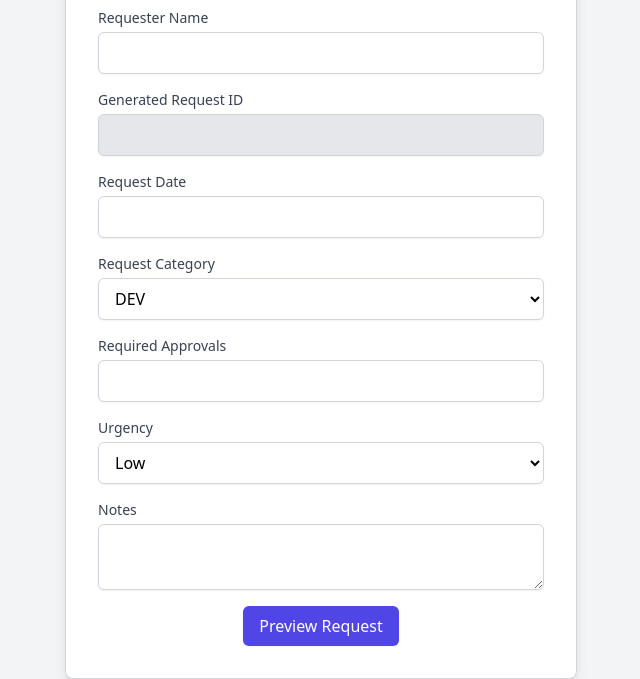
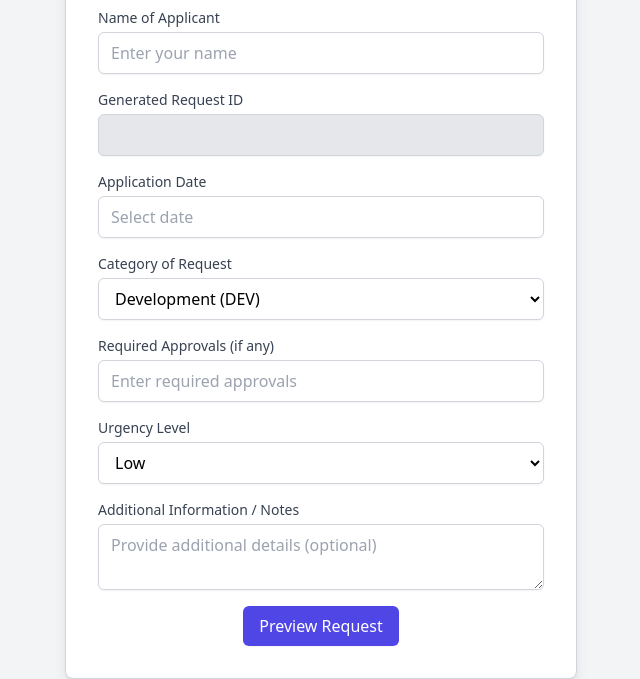
Before and after one commit to Samajas/CRFFormsiteidtrustid, a plain HTML site: page index.html in a window 1280 px wide. Shown: the part 121-800 px from the top of the page, without its empty margins (319-959 px from the left). Drawn offline with nearby package versions, Linux system fonts and the light colour scheme.

Commit message:
demo app

```diff
--- a/index.html
+++ b/index.html
@@ -11,12 +11,12 @@
 <body class="bg-gray-100">
     <div class="container mx-auto mt-10">
         <div class="max-w-lg mx-auto bg-white p-8 border border-gray-300 rounded-lg shadow-lg">
-            <h1 class="text-2xl font-bold text-center mb-6">Request Form</h1>
+            <h1 class="text-2xl font-bold text-center mb-6">CRF Application Request Form</h1>
             <form id="requestForm">
-                <!-- Requester Name -->
+                <!-- Requester Information -->
                 <div class="mb-4">
-                    <label for="requester_name" class="block text-sm font-medium text-gray-700">Requester Name</label>
-                    <input type="text" name="requester_name" id="requester_name" class="mt-1 block w-full px-3 py-2 bg-white border border-gray-300 rounded-md shadow-sm" required>
+                    <label for="requester_name" class="block text-sm font-medium text-gray-700">Name of Applicant</label>
+                    <input type="text" name="requester_name" id="requester_name" class="mt-1 block w-full px-3 py-2 bg-white border border-gray-300 rounded-md shadow-sm" placeholder="Enter your name" required>
                 </div>
 
                 <!-- Request ID (auto-generated) -->
@@ -25,36 +25,36 @@
                     <input type="text" name="requester_id" id="requester_id" class="mt-1 block w-full px-3 py-2 bg-gray-200 border border-gray-300 rounded-md shadow-sm" readonly>
                 </div>
 
-                <!-- Request Date -->
+                <!-- Application Date -->
                 <div class="mb-4">
-                    <label for="request_date" class="block text-sm font-medium text-gray-700">Request Date</label>
-                    <input type="text" name="request_date" id="request_date" class="flatpickr mt-1 block w-full px-3 py-2 bg-white border border-gray-300 rounded-md shadow-sm" required>
+                    <label for="request_date" class="block text-sm font-medium text-gray-700">Application Date</label>
+                    <input type="text" name="request_date" id="request_date" class="flatpickr mt-1 block w-full px-3 py-2 bg-white border border-gray-300 rounded-md shadow-sm" placeholder="Select date" required>
                 </div>
 
                 <!-- Request Category -->
                 <div class="mb-4">
-                    <label for="request_category" class="block text-sm font-medium text-gray-700">Request Category</label>
+                    <label for="request_category" class="block text-sm font-medium text-gray-700">Category of Request</label>
                     <select name="request_category" id="request_category" class="mt-1 block w-full px-3 py-2 bg-white border border-gray-300 rounded-md shadow-sm" required>
-                        <option value="DEV">DEV</option>
-                        <option value="DEVOPS">DEVOPS</option>
-                        <option value="INFRA">INFRA</option>
-                        <option value="SEC">SEC</option>
-                        <option value="QA">QA</option>
-                        <option value="MON">MON</option>
-                        <option value="LEGAL">LEGAL</option>
-                        <option value="PA">PA</option>
+                        <option value="DEV">Development (DEV)</option>
+                        <option value="DEVOPS">DevOps (DEVOPS)</option>
+                        <option value="INFRA">Infrastructure (INFRA)</option>
+                        <option value="SEC">Security (SEC)</option>
+                        <option value="QA">Quality Assurance (QA)</option>
+                        <option value="MON">Monitoring (MON)</option>
+                        <option value="LEGAL">Legal (LEGAL)</option>
+                        <option value="PA">Project Administration (PA)</option>
                     </select>
                 </div>
 
                 <!-- Required Approvals -->
                 <div class="mb-4">
-                    <label for="required_approvals" class="block text-sm font-medium text-gray-700">Required Approvals</label>
-                    <input type="text" name="required_approvals" id="required_approvals" class="mt-1 block w-full px-3 py-2 bg-white border border-gray-300 rounded-md shadow-sm">
+                    <label for="required_approvals" class="block text-sm font-medium text-gray-700">Required Approvals (if any)</label>
+                    <input type="text" name="required_approvals" id="required_approvals" class="mt-1 block w-full px-3 py-2 bg-white border border-gray-300 rounded-md shadow-sm" placeholder="Enter required approvals">
                 </div>
 
                 <!-- Urgency -->
                 <div class="mb-4">
-                    <label for="urgency" class="block text-sm font-medium text-gray-700">Urgency</label>
+                    <label for="urgency" class="block text-sm font-medium text-gray-700">Urgency Level</label>
                     <select name="urgency" id="urgency" class="mt-1 block w-full px-3 py-2 bg-white border border-gray-300 rounded-md shadow-sm">
                         <option value="Low">Low</option>
                         <option value="Medium">Medium</option>
@@ -62,10 +62,10 @@
                     </select>
                 </div>
 
-                <!-- Notes -->
+                <!-- Additional Notes -->
                 <div class="mb-4">
-                    <label for="notes" class="block text-sm font-medium text-gray-700">Notes</label>
-                    <textarea name="notes" id="notes" class="mt-1 block w-full px-3 py-2 bg-white border border-gray-300 rounded-md shadow-sm"></textarea>
+                    <label for="notes" class="block text-sm font-medium text-gray-700">Additional Information / Notes</label>
+                    <textarea name="notes" id="notes" class="mt-1 block w-full px-3 py-2 bg-white border border-gray-300 rounded-md shadow-sm" placeholder="Provide additional details (optional)"></textarea>
                 </div>
 
                 <!-- Preview Button -->
```
Also changed, not shown: preview.html (+20 -16 lines).
